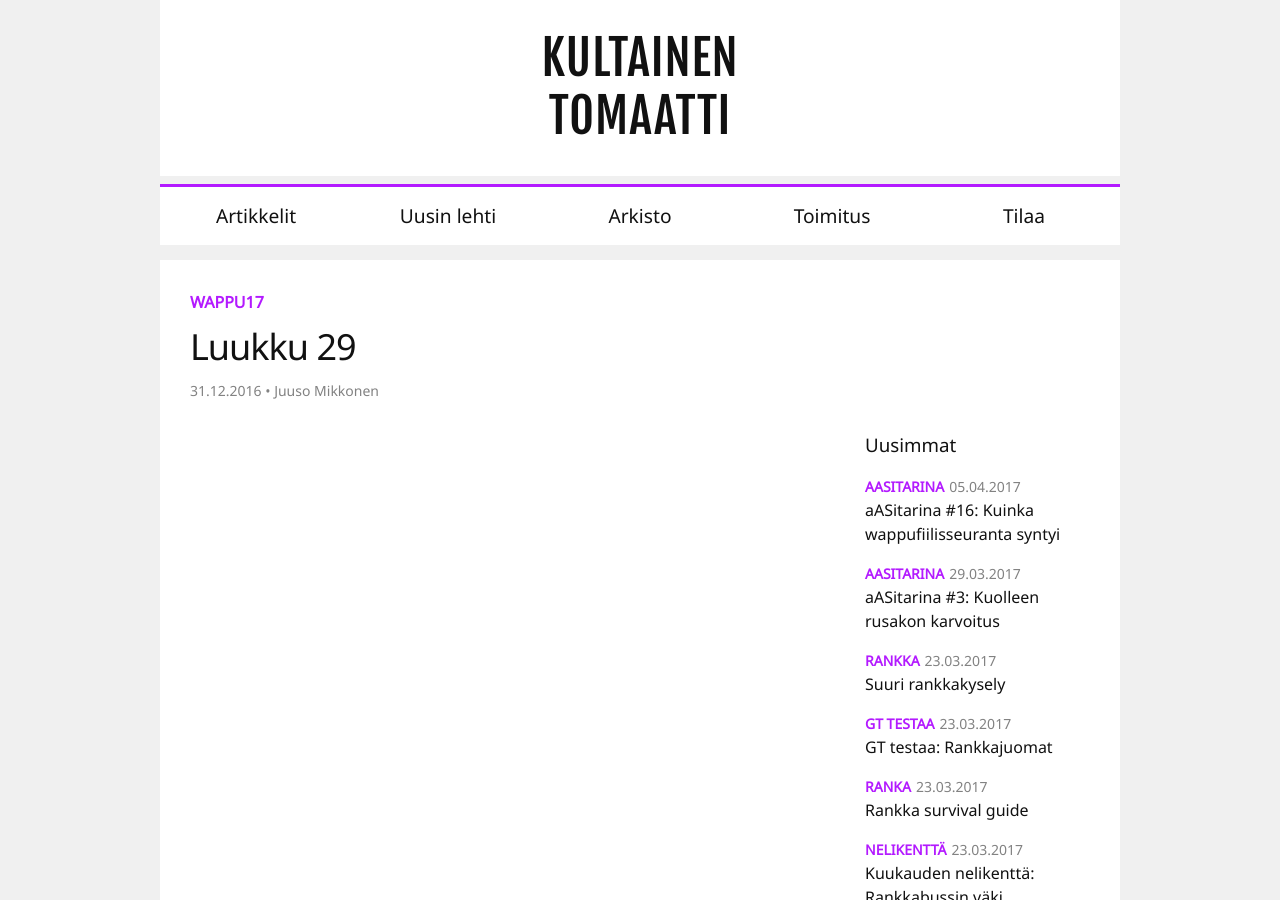
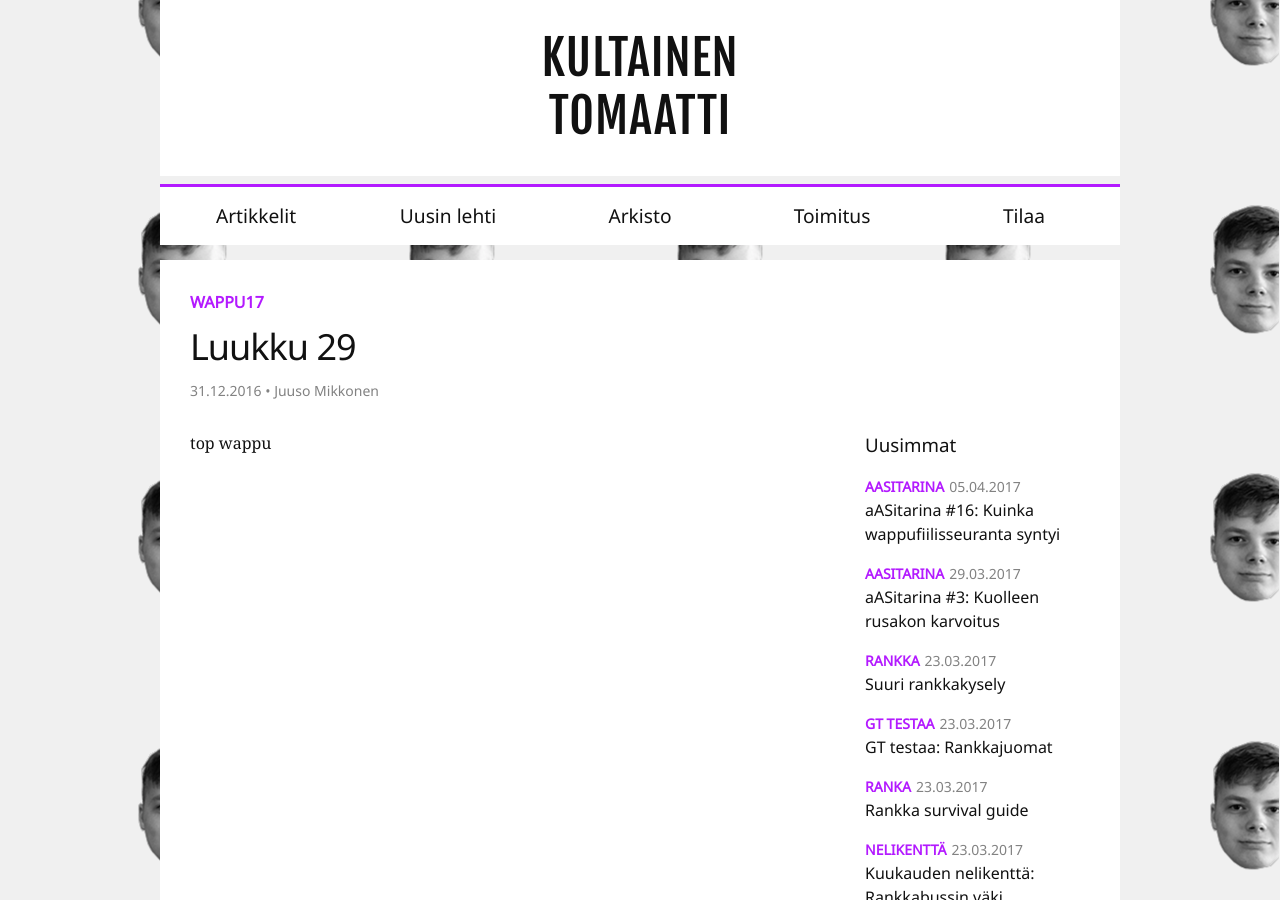
Before and after one commit to AS-kilta/gt-web, a Jekyll site: the page built from _posts/wappu17/2017-04-01-29.md, in a window 1280 px wide and 900 px high. Built offline with Jekyll 4.4.1, drawn with Linux system fonts in a browser that asks for light colours.

Commit message:
Add wappu post template

```diff
--- /dev/null
+++ b/_layouts/wappu17-post.html
@@ -0,0 +1,6 @@
+---
+layout: post
+---
+
+<div class="dynamic-bg--wappu17"></div>
+{{ content }}
--- a/_posts/wappu17/2017-04-01-29.md
+++ b/_posts/wappu17/2017-04-01-29.md
@@ -1,8 +1,10 @@
 ---
-layout: post
+layout: wappu17-post
 title:  "Luukku 29"
 date:   2016-12-31 23:39:46 +0200
 categories: wappu17
 number: 29
 author: Juuso Mikkonen
 ---
+
+top wappu
```
